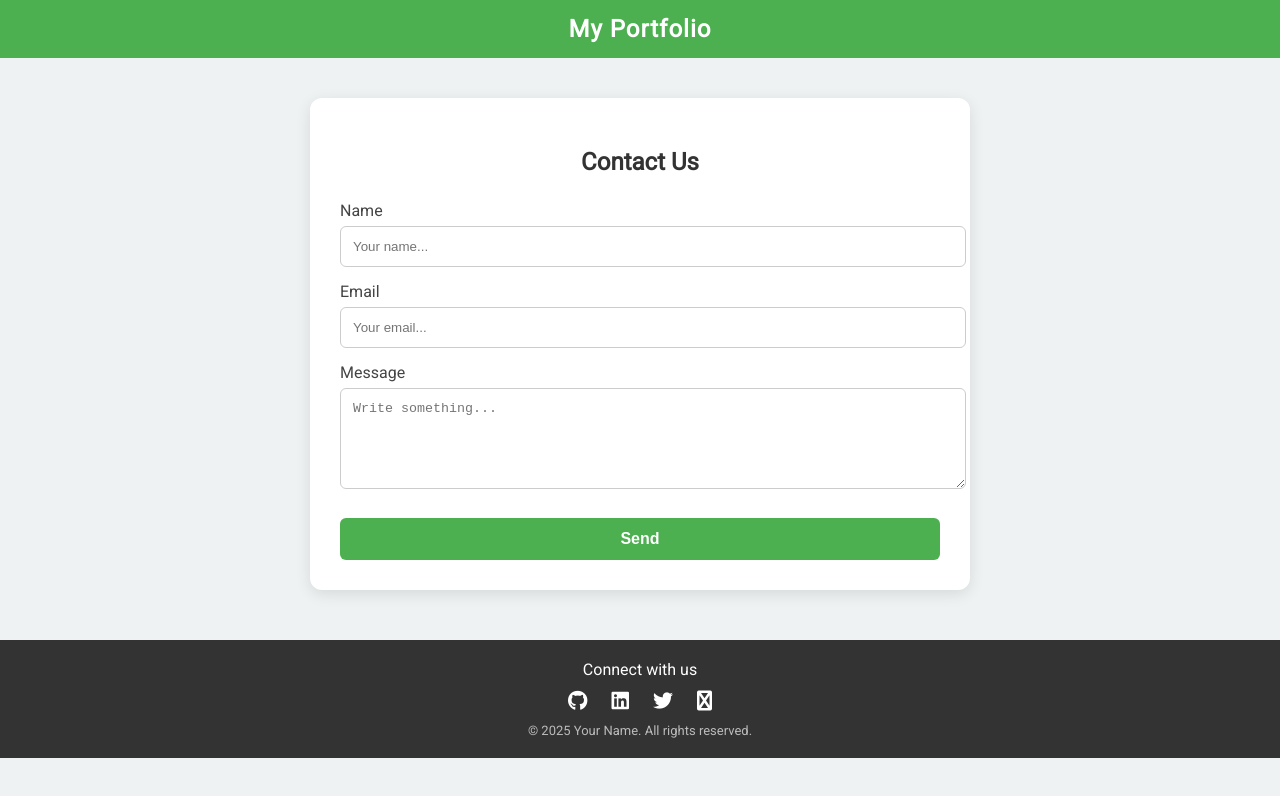
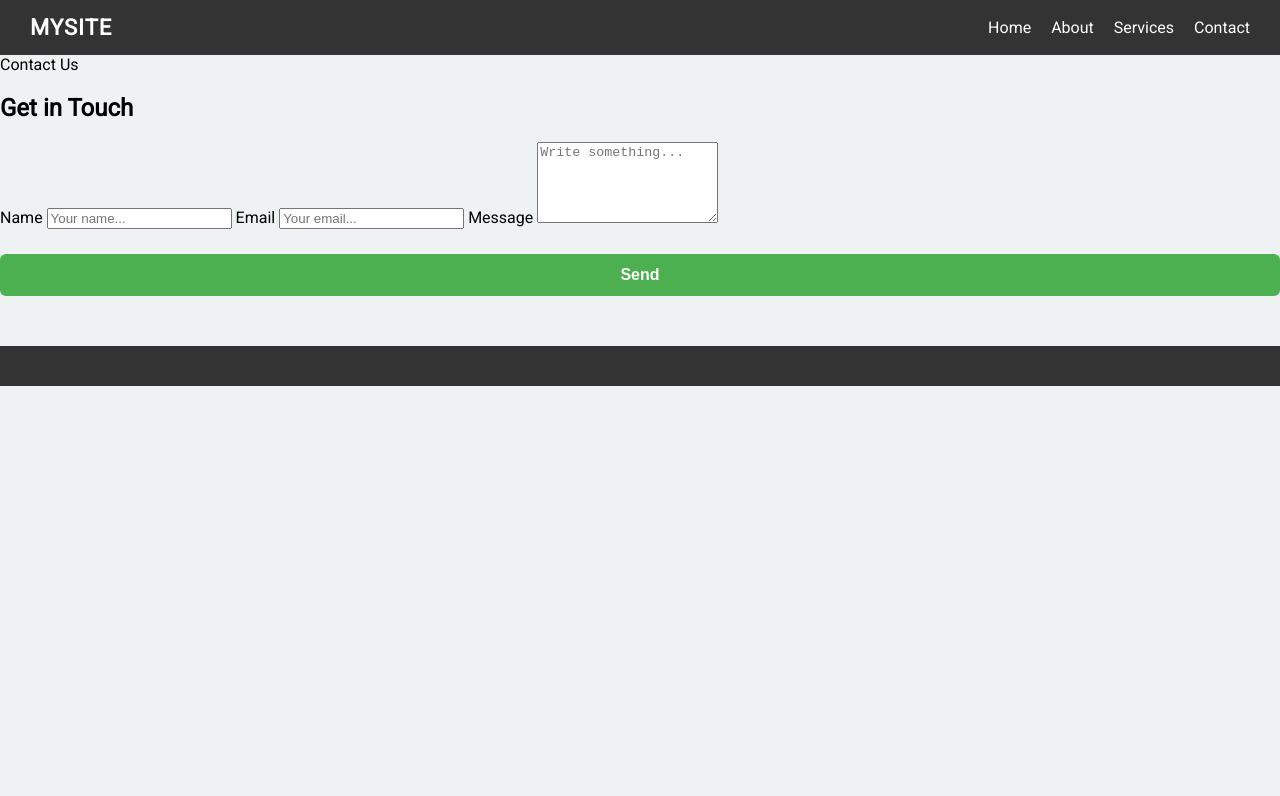
Before and after one commit to Thakursaab002/SCM-TEAM-PROJECT, a plain HTML site: page contact.html in a window 1280 px wide. Drawn offline with Linux system fonts and the light colour scheme.

Commit message:
change some content

```diff
--- a/contact.html
+++ b/contact.html
@@ -19,49 +19,39 @@
       background-color: #eef2f3;
     }
 
-    /* Header */
-    header {
-      background-color: #4CAF50;
-      padding: 15px 0;
-      text-align: center;
+    /* Navbar Styles */
+    .navbar {
+      display: flex;
+      justify-content: space-between;
+      align-items: center;
+      background-color: #333;
+      padding: 15px 30px;
+    }
+
+    .navbar .logo {
       color: white;
-      font-size: 24px;
+      font-size: 22px;
       font-weight: bold;
+      text-transform: uppercase;
       letter-spacing: 1px;
     }
 
-    /* Main Contact Container */
-    .contact-container {
-      max-width: 600px;
-      background-color: #ffffff;
-      margin: 40px auto;
-      padding: 30px;
-      border-radius: 12px;
-      box-shadow: 0 4px 15px rgba(0,0,0,0.1);
+    .navbar ul {
+      list-style-type: none;
+      display: flex;
+      gap: 20px;
+      margin: 0;
+      padding: 0;
     }
 
-    h2 {
-      text-align: center;
-      color: #333;
-      margin-bottom: 25px;
+    .navbar ul li a {
+      color: white;
+      text-decoration: none;
+      font-size: 16px;
+      transition: color 0.3s ease;
     }
 
-    label {
-      display: block;
-      margin-top: 15px;
-      font-weight: 500;
-      color: #444;
-    }
 
-    input, textarea {
-      width: 100%;
-      padding: 12px;
-      margin-top: 6px;
-      border: 1px solid #ccc;
-      border-radius: 6px;
-      resize: vertical;
-      transition: border-color 0.3s ease, box-shadow 0.3s ease;
-    }
 
     input:focus, textarea:focus {
       border-color: #4CAF50;
@@ -117,18 +107,41 @@
       font-size: 13px;
       color: #bbb;
     }
+
+    @media (max-width: 600px) {
+      .navbar {
+        flex-direction: column;
+        align-items: flex-start;
+      }
+      .navbar ul {
+        flex-direction: column;
+        gap: 10px;
+        margin-top: 10px;
+      }
+    }
   </style>
 </head>
 <body>
 
-  <!-- Header -->
+  <!-- Navigation Bar -->
+  <nav class="navbar">
+    <div class="logo">MySite</div>
+    <ul>
+      <li><a href="#">Home</a></li>
+      <li><a href="#">About</a></li>
+      <li><a href="#">Services</a></li>
+      <li><a href="#">Contact</a></li>
+    </ul>
+  </nav>
+
+  <!-- Header Title -->
   <header>
-    My Portfolio
+    Contact Us
   </header>
 
   <!-- Contact Form Container -->
   <div class="contact-container">
-    <h2>Contact Us</h2>
+    <h2>Get in Touch</h2>
     <form>
       <label for="name">Name</label>
       <input type="text" id="name" name="name" placeholder="Your name..." required>
@@ -145,16 +158,6 @@
 
   <!-- Footer -->
   <footer>
-    <div>Connect with us</div>
-    <div class="social-icons">
-      <a href="#" target="_blank"><i class="fab fa-github"></i></a>
-      <a href="#" target="_blank"><i class="fab fa-linkedin"></i></a>
-      <a href="#" target="_blank"><i class="fab fa-twitter"></i></a>
-      <a href="#" target="_blank"><i class="fab fa-envelope"></i></a>
-    </div>
-    <div class="footer-note">
-      &copy; 2025 Your Name. All rights reserved.
-    </div>
   </footer>
 
 </body>
```
